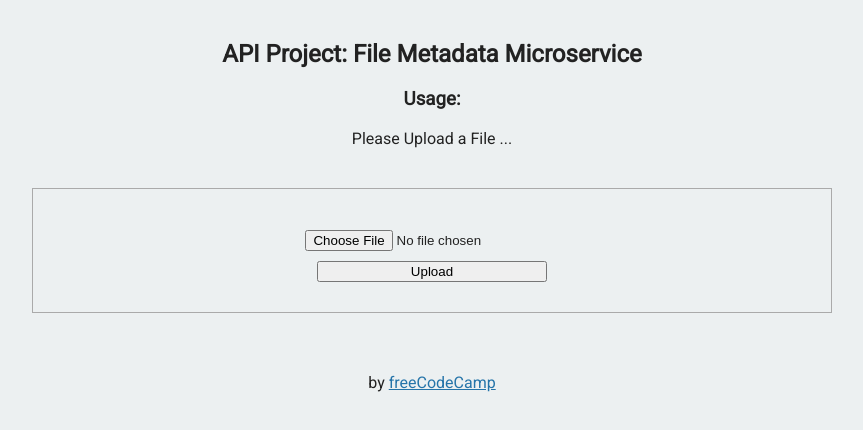
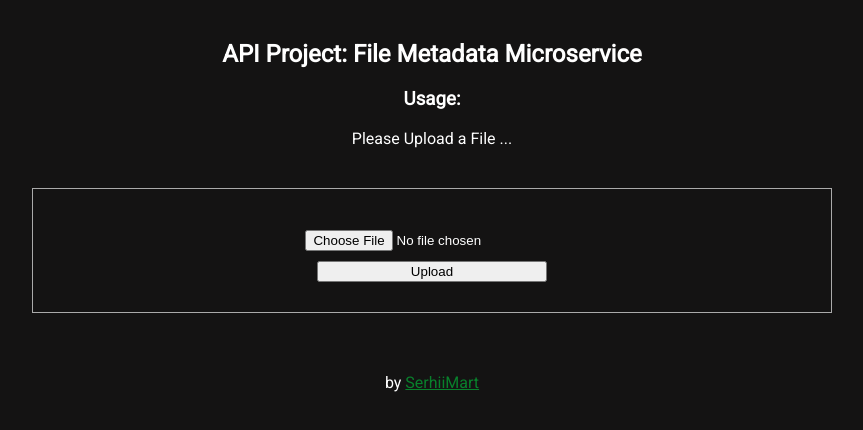
Before and after one commit to SerhiiMart/FreeCodeCamp-APIs-and-Microservices, a website: page boilerplate-project-filemetadata/views/index.html in a window 1280 px wide. Shown: the whole page, without its empty margins (208-1071 px from the left). Drawn offline with Linux system fonts and the light colour scheme.

Commit message:
Finished the fifth ex

```diff
--- a/boilerplate-project-filemetadata/package.json
+++ b/boilerplate-project-filemetadata/package.json
@@ -7,9 +7,10 @@
     "start": "node server.js"
   },
   "dependencies": {
+    "cors": "^2.8.5",
     "dotenv": "^8.2.0",
     "express": "^4.16.4",
-    "cors": "^2.8.5"
+    "multer": "^1.4.2"
   },
   "repository": {
     "type": "git",
--- a/boilerplate-project-filemetadata/public/style.css
+++ b/boilerplate-project-filemetadata/public/style.css
@@ -3,8 +3,8 @@
 body {
   font-family: 'Roboto', sans-serif;
   font-size: 16px;
-  color: #222;
-  background-color: #ECF0F1;
+  color: rgb(255, 255, 255);
+  background-color: #141313;
   text-align: center;
 }
 
@@ -18,7 +18,7 @@ body {
 }
 
 a {
-  color: #2574A9;
+  color: #09802c;
 }
 
 input {
--- a/boilerplate-project-filemetadata/views/index.html
+++ b/boilerplate-project-filemetadata/views/index.html
@@ -3,7 +3,7 @@
 <html>
    <head>
       <title>File Metadata</title>
-      <link rel="shortcut icon" href="https://cdn.freecodecamp.org/universal/favicons/favicon-32x32.png" type="image/x-icon"/>
+      <link rel="shortcut icon" href="https://images.unsplash.com/photo-1461360228754-6e81c478b882?ixid=MnwxMjA3fDB8MHxzZWFyY2h8OXx8ZmlsZXN8ZW58MHx8MHx8&ixlib=rb-1.2.1&auto=format&fit=crop&w=500&q=60" type="image/x-icon"/>
       <link href="https://fonts.googleapis.com/css?family=Roboto" rel="stylesheet" type="text/css">
       <link href="/public/style.css" rel="stylesheet" type="text/css">
    </head>
@@ -27,7 +27,7 @@
       <div class="footer">
         <p>
           by
-          <a href="http://www.freecodecamp.com">freeCodeCamp</a>
+          <a href="https://github.com/SerhiiMart">SerhiiMart</a>
         </p>
       </div>
    </body>
```
Also changed, not shown: boilerplate-project-filemetadata/server.js (+11 -3 lines), 1 other file.
